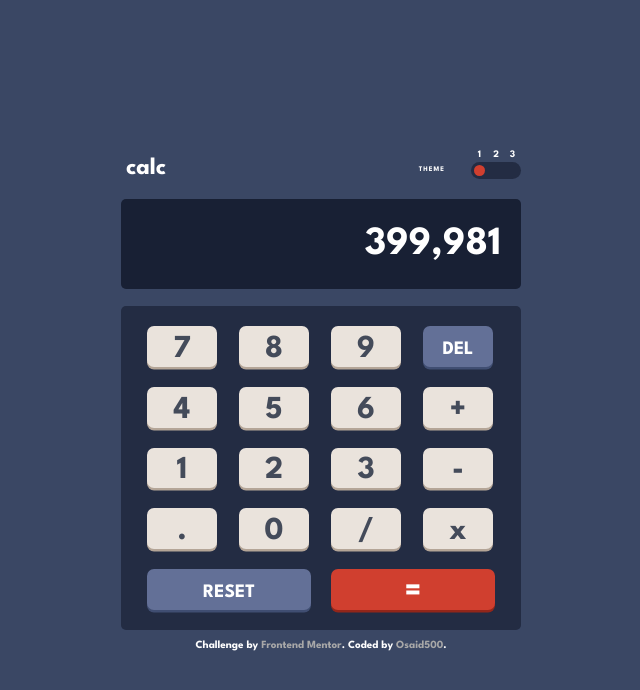
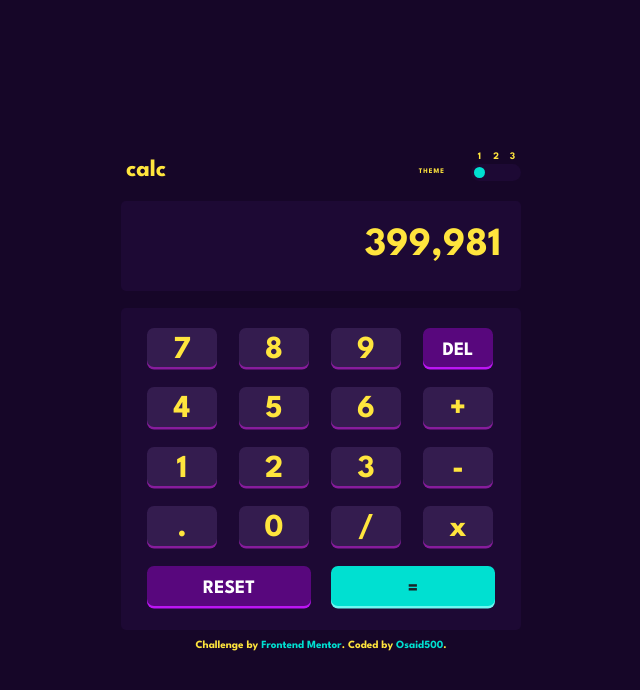
Before and after one commit to osaid500/calculator-solution, a plain HTML site: page index.html in a window 1280 px wide. Shown: the whole page, without its empty margins (319-959 px from the left). Drawn offline with Linux system fonts and the light colour scheme.

Commit message:
finished the third theme

```diff
--- a/index.html
+++ b/index.html
@@ -14,7 +14,7 @@
 
     <title>Frontend Mentor | Calculator app</title>
   </head>
-  <body class="second-">
+  <body class="third-theme">
     <main class="container">
       <section class="top-section">
         <h1 class="top-title">calc</h1>
--- a/style.css
+++ b/style.css
@@ -3,6 +3,7 @@
 @import url("https://fonts.googleapis.com/css2?family=League+Spartan:wght@700&display=swap");
 
 :root {
+  --duration: 0.2s;
   --main-background: hsl(222, 26%, 31%);
   --top-section-text: white;
   --screen-background: hsl(224, 36%, 15%);
@@ -20,6 +21,11 @@
 
   --attribution-text: var(--primary-text-color);
   --attribution-text-highlighted: hsl(0, 0%, 66%);
+
+  /* hover */
+  --highlighted-button: hsl(30, 25%, 100%);
+  --highlighted-thumb: hsl(6, 63%, 70%);
+  --highlighted-special-function: hsl(211, 36%, 73%);
 }
 
 .second-theme {
@@ -40,6 +46,36 @@
 
   --attribution-text: var(--key-text-color);
   --attribution-text-highlighted: var(--special-function);
+
+  /* hover */
+  --highlighted-button: hsl(45, 7%, 100%);
+  --highlighted-thumb: hsl(25, 98%, 60%);
+  --highlighted-special-function: hsl(185, 49%, 50%);
+}
+
+.third-theme {
+  --main-background: hsl(268, 75%, 9%);
+  --top-section-text: hsl(52, 100%, 62%);
+  --screen-background: hsl(268, 71%, 12%);
+  --screen-text: hsl(52, 100%, 62%);
+  --keypad-background: hsl(268, 71%, 12%);
+  --shadow-size: 0px 2.5px 0px 0px;
+  --key: hsl(268, 47%, 21%);
+  --key-shadow: hsl(290, 70%, 36%) var(--shadow-size);
+  --special-function: hsl(281, 89%, 26%);
+  --special-function-shadow: hsl(285, 91%, 52%) var(--shadow-size);
+  --thumb-background: hsl(176, 100%, 44%);
+  --equal-operator-shadow: hsl(177, 92%, 70%) var(--shadow-size);
+  --key-text-color: hsl(52, 100%, 62%);
+  --primary-text-color: hsl(0, 0%, 100%);
+
+  --attribution-text: var(--key-text-color);
+  --attribution-text-highlighted: var(--thumb-background);
+
+  /* hover */
+  --highlighted-button: hsl(268, 57%, 43%);
+  --highlighted-thumb: hsl(186, 100%, 76%);
+  --highlighted-special-function: hsl(281, 89%, 38%);
 }
 
 body {
@@ -58,6 +94,10 @@ body {
   color: var(--primary-text-color);
   display: flex;
   flex-direction: column;
+}
+
+.container > * {
+  transition: var(--duration);
 }
 
 .top-section {
@@ -105,6 +145,9 @@ body {
 .theme-number {
   width: 11px;
   text-align: center;
+  cursor: pointer;
+  padding-top: 1.5px;
+  transition: var(--duration);
 }
 
 .slider-track {
@@ -115,6 +158,7 @@ body {
   display: flex;
   align-items: center;
   padding: 0 3px;
+  cursor: pointer;
   /* justify-content: end; */
 }
 
@@ -123,6 +167,12 @@ body {
   width: 11px;
   height: 11px;
   border-radius: 100%;
+  transition: var(--duration);
+}
+
+.slider-track:hover .slider-thumb,
+.theme-number:hover {
+  background-color: var(--highlighted-thumb);
 }
 
 /* SCREEN SECTION */
@@ -164,6 +214,7 @@ body {
   padding: 0;
   padding-top: 6px;
   border-radius: 7px;
+  transition: var(--duration);
 }
 
 .calculator-key {
@@ -174,10 +225,15 @@ body {
   box-shadow: var(--key-shadow);
 }
 
+.calculator-key:hover {
+  background-color: var(--highlighted-button);
+}
+
 .special-key {
   grid-column: span 2;
   font-size: 32px;
   color: var(--primary-text-color);
+  height: 40px;
 }
 
 .special-function {
@@ -187,9 +243,22 @@ body {
   box-shadow: var(--special-function-shadow);
 }
 
+.special-function:hover {
+  background-color: var(--highlighted-special-function);
+}
+
 .equal-key {
   background-color: var(--thumb-background);
   box-shadow: var(--equal-operator-shadow);
+  font-size: 20px;
+}
+
+.third-theme .equal-key {
+  color: hsl(198, 20%, 13%);
+}
+
+.equal-key:hover {
+  background-color: var(--highlighted-thumb);
 }
 
 /* ATTRIBUTION */
```
